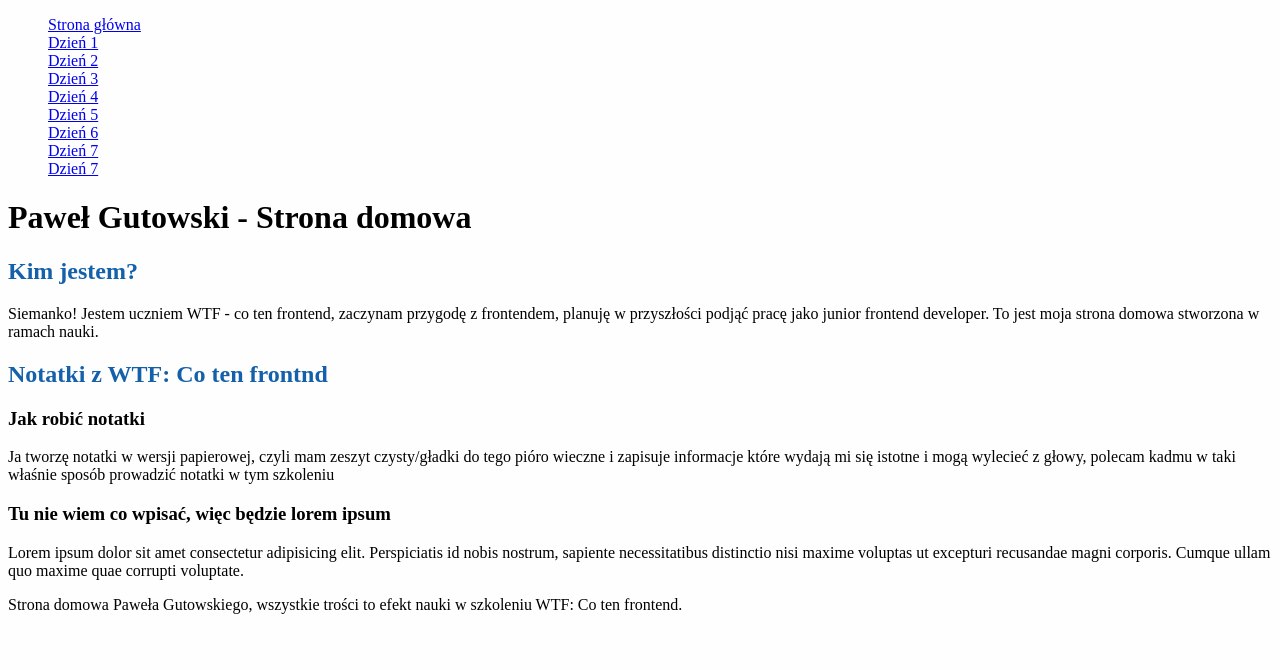
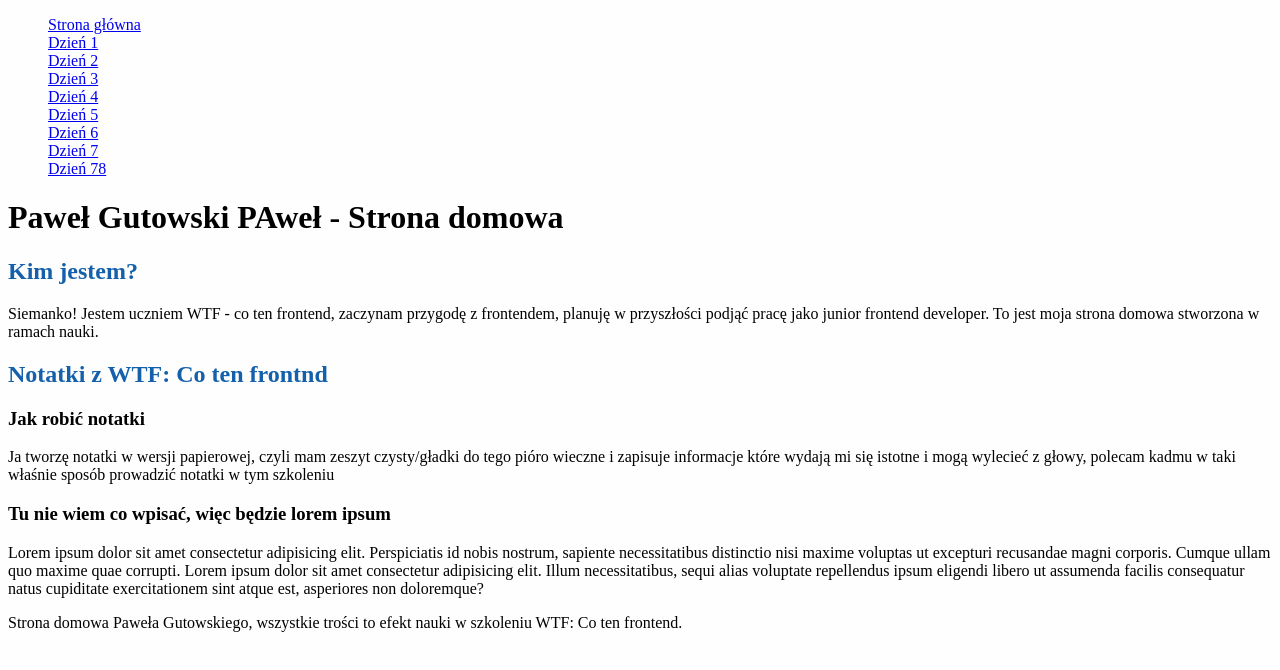
Before and after one commit to pawelgutowski/homepage, a plain HTML site: page index.html in a window 1280 px wide. Drawn offline with Linux system fonts and the light colour scheme.

Commit message:
learn github commend push second attempt

```diff
--- a/index.html
+++ b/index.html
@@ -20,12 +20,12 @@
             <li><a href="day4.html">Dzień 5</a></li>
             <li><a href="day5.html">Dzień 6</a></li>
             <li><a href="day6.html">Dzień 7</a></li>
-            <li><a href="day6.html">Dzień 7</a></li>
+            <li><a href="day6.html">Dzień 78</a></li>
         </ul>
     </nav>
     <main>
         <header>
-            <h1>Paweł Gutowski - Strona domowa</h1>
+            <h1>Paweł Gutowski PAweł - Strona domowa</h1>
         </header>
 
         <section>
@@ -46,7 +46,10 @@
                 <h3>Tu nie wiem co wpisać, więc będzie lorem ipsum</h3>
                 <p>Lorem ipsum dolor sit amet consectetur adipisicing elit. Perspiciatis id nobis nostrum, sapiente
                     necessitatibus distinctio nisi maxime voluptas ut excepturi recusandae magni corporis. Cumque ullam
-                    quo maxime quae corrupti voluptate.</p>
+                    quo maxime quae corrupti. Lorem ipsum dolor sit amet consectetur adipisicing elit. Illum
+                    necessitatibus, sequi alias voluptate repellendus ipsum eligendi libero ut assumenda facilis
+                    consequatur natus cupiditate exercitationem sint atque est, asperiores non doloremque?</voluptate>
+                </p>
             </article>
         </section>
 
```
